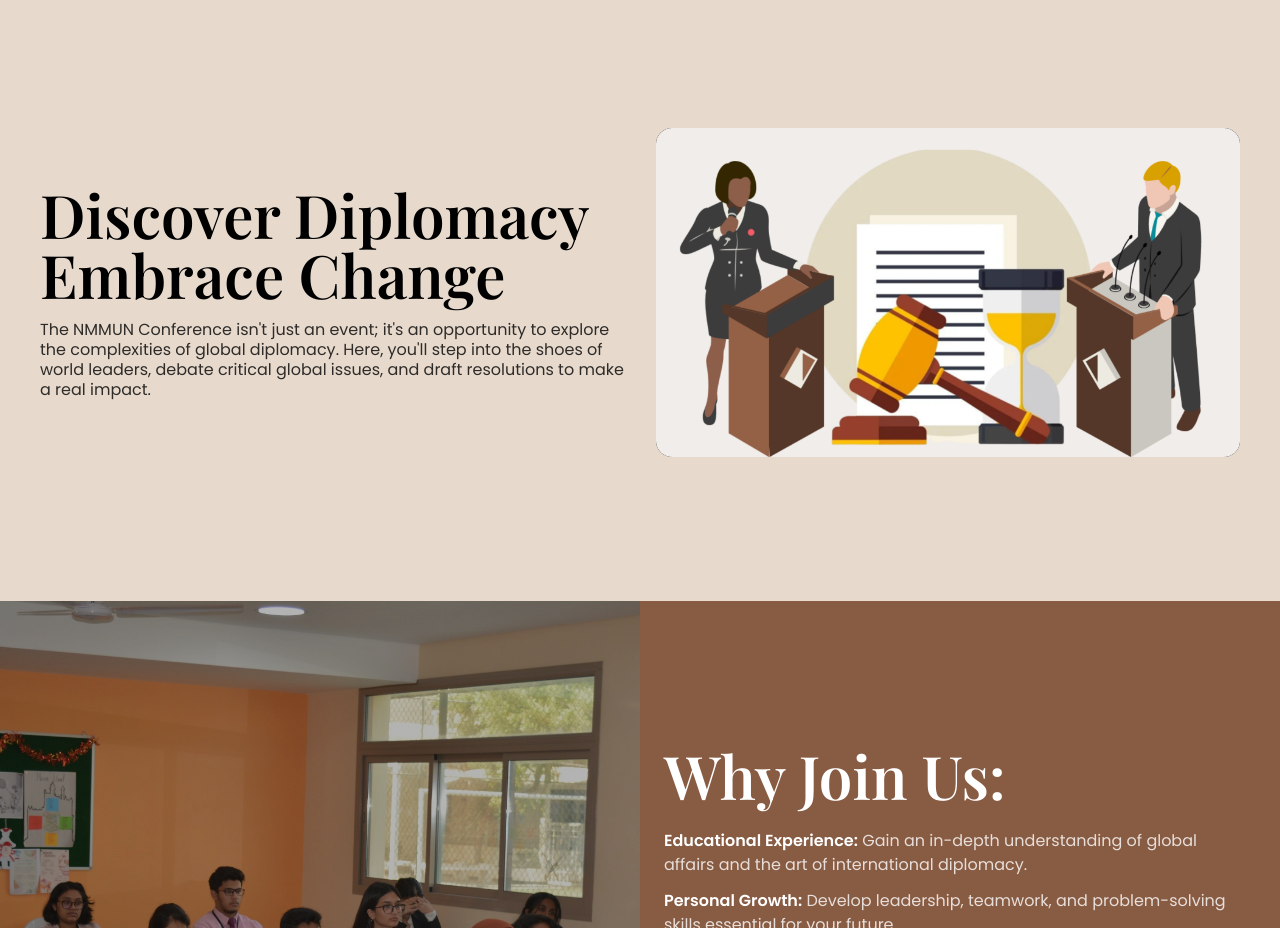
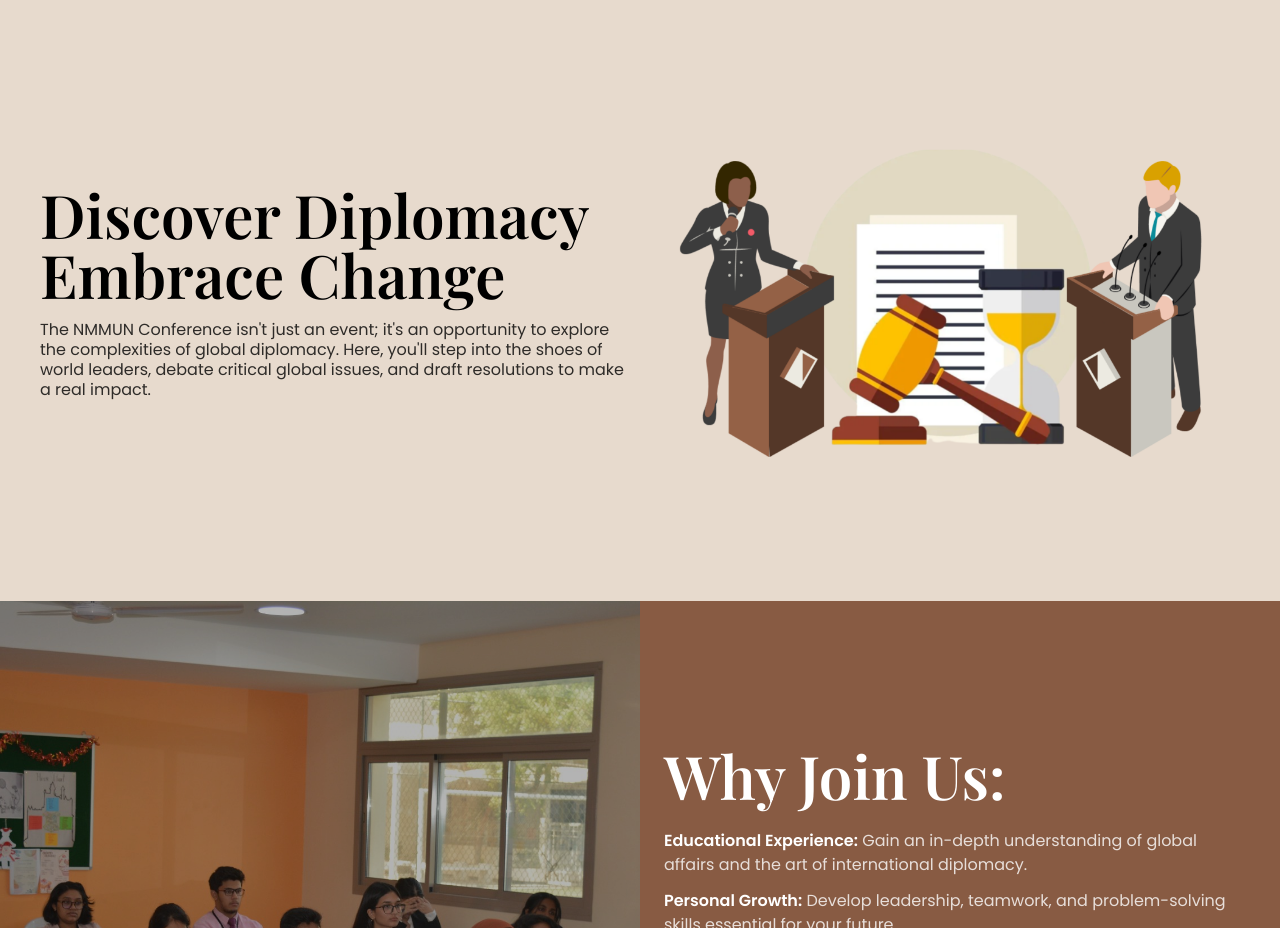
Before and after one commit to yuvi0110/nmmun, a Next.js app: page / in a window 1280 px wide. Shown: the part 1760-2688 px from the top of the page. Built offline with nearby package versions, Linux system fonts and the light colour scheme; a web font is replaced by a local one.

Commit message:
img update

```diff
--- a/layouts/img-details.tsx
+++ b/layouts/img-details.tsx
@@ -54,7 +54,7 @@
 				} max-w-7xl w-full relative z-10`}
 			>
 				<motion.div
-					className="md:w-1/2 flex justify-center items-center bg-black rounded-2xl"
+					className="md:w-1/2 flex justify-center items-center bg-black rounded-3xl"
 					variants={inViewVariants}
 					initial={!reverse ? "fromLeft" : "fromRight"}
 					whileInView={inViewVariants.visible(1)}
```
Also changed, not shown: public/diplomacy.png.
